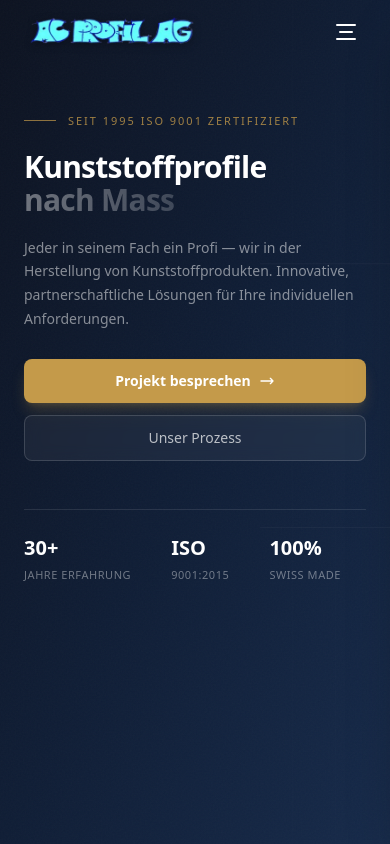
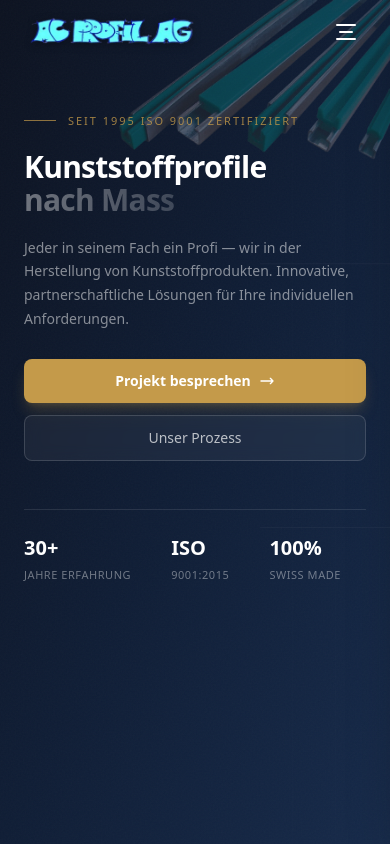
Before and after one commit to Koviniho/acprofil, a Next.js app: page / in a window 390 px wide. Shown: the top 844 px of the page. Built offline with nearby package versions, Linux system fonts and the light colour scheme.

Commit message:
refactor: update HeroSection to display hero image on all screen sizes and adjust opacity

```diff
--- a/src/components/HeroSection.tsx
+++ b/src/components/HeroSection.tsx
@@ -26,14 +26,14 @@ export default function HeroSection() {
                 </svg>
             </div>
 
-            {/* Hero image — right side, desktop only */}
-            <div className="pointer-events-none absolute right-0 top-0 z-[1] hidden lg:block lg:w-[55%] xl:w-[52%]">
+            {/* Hero image — right side */}
+            <div className="pointer-events-none absolute right-0 top-0 z-[1] w-[70%] opacity-30 sm:w-[60%] sm:opacity-40 lg:w-[55%] lg:opacity-60 xl:w-[52%]">
                 <Image
                     src="/hero-profile.png"
                     alt="Kunststoffprofile"
                     width={616}
                     height={405}
-                    className="w-full object-contain opacity-60"
+                    className="w-full object-contain"
                     priority
                 />
             </div>
```
